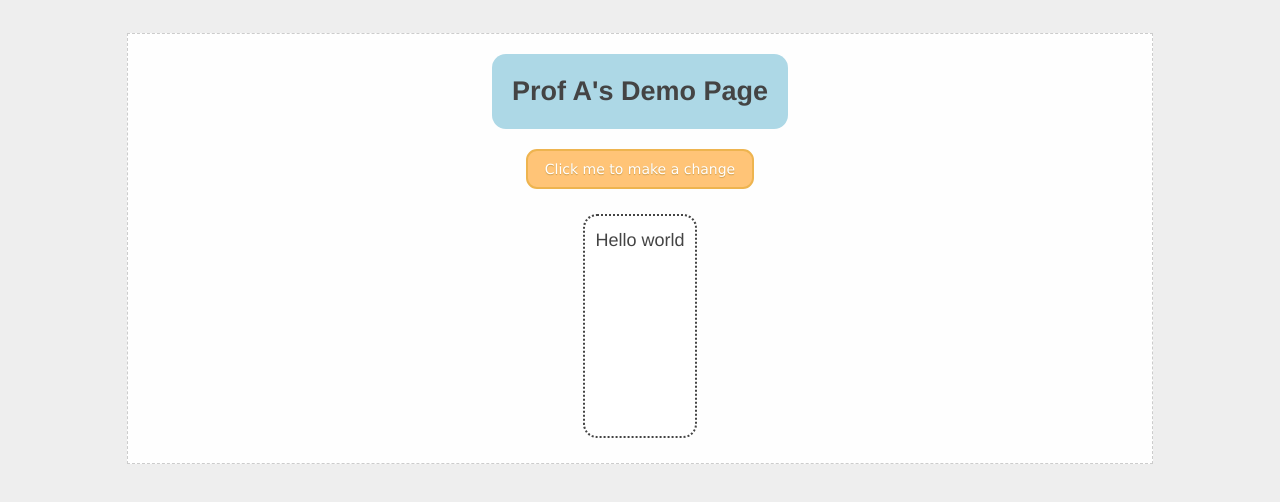
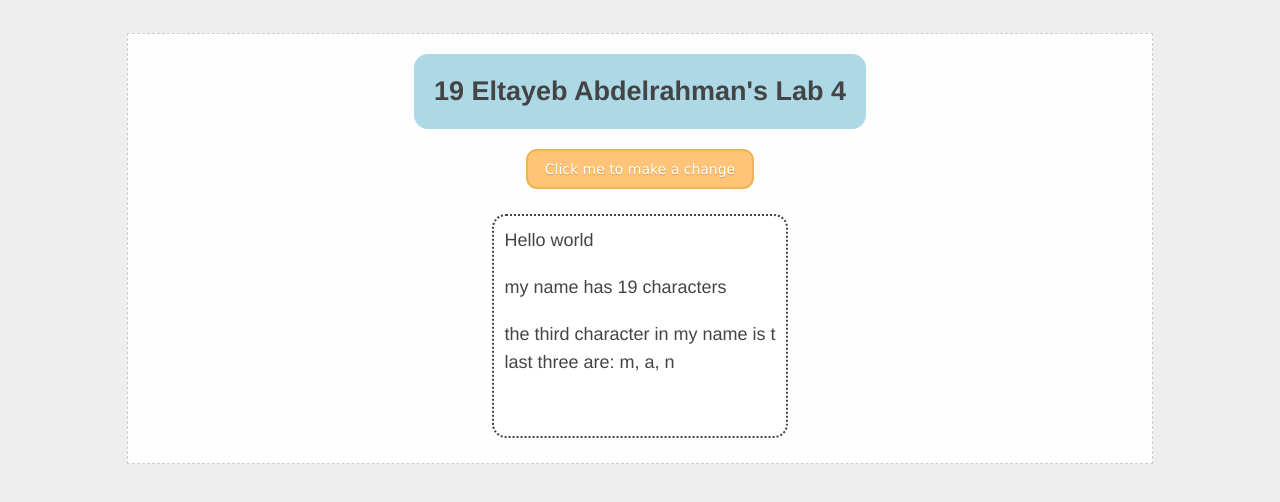
Before and after one commit to elt-abdel/lab_4, a plain HTML site: page index.html in a window 1280 px wide. Both pictures are taken after a click on the button "Click me to make a change". Drawn offline with Linux system fonts and the light colour scheme.

Commit message:
Update index.html

```diff
--- a/index.html
+++ b/index.html
@@ -25,12 +25,60 @@
       </div>
     </div>
     <script>
+      //my name
+      var name = "Eltayeb Abdelrahman";
+      // var first_name = "Eltayeb";
+      // var last_name = "Abdelrahman";
+
+      // change the header
+      header = document.querySelector(".header");
+      header.innerHTML = "Eltayeb Abdelrahman's Lab 4";
+
+      // change the title
+      title = document.querySelector("title");
+      title.innerHTML = header.textContent;
+
       function clickMe() {
+        // add two paragrpahs into the content div
+        // create a new p element
+        var p1 = document.createElement("p");
+        var p2 = document.createElement("p");
+        var newline = document.createElement("br");
+
+        // creating and attatching content to p element
+        var newContent1 = document.createTextNode(
+          `my name has ${name.length} characters`
+        );
+        p1.appendChild(newContent1);
+
+        var newContent2 = document.createTextNode(
+          `the third character in my name is ${name[2]}`
+        );
+        p2.appendChild(newContent2);
+
         const content = document.querySelector(".content");
         content.innerHTML = "Hello world";
+
+        // add the newly created element and its content into the DOM
+        content.insertAdjacentElement("beforeend", p1);
+        content.insertAdjacentElement("beforeend", p2);
+        p2.insertAdjacentElement("beforeend", newline);
+
+        // return last three charachters to new line in p2
+        var newContent3 = document.createTextNode(
+          `last three are:  ${name[name.length - 3]},
+                            ${name[name.length - 2]},
+                            ${name[name.length - 1]}`
+        );
+        p2.appendChild(newContent3);
+
+        var first_name = name.substring(0,7);
+        var last_name = name.substring(7);
+
+        var tot_length = first_name.length + last_name.length;
+
+        header.innerHTML  = `${tot_length} Eltayeb Abdelrahman's Lab 4`
       }
     </script>
-
-    <script src="scripts/main.js"></script>
   </body>
 </html>
```
